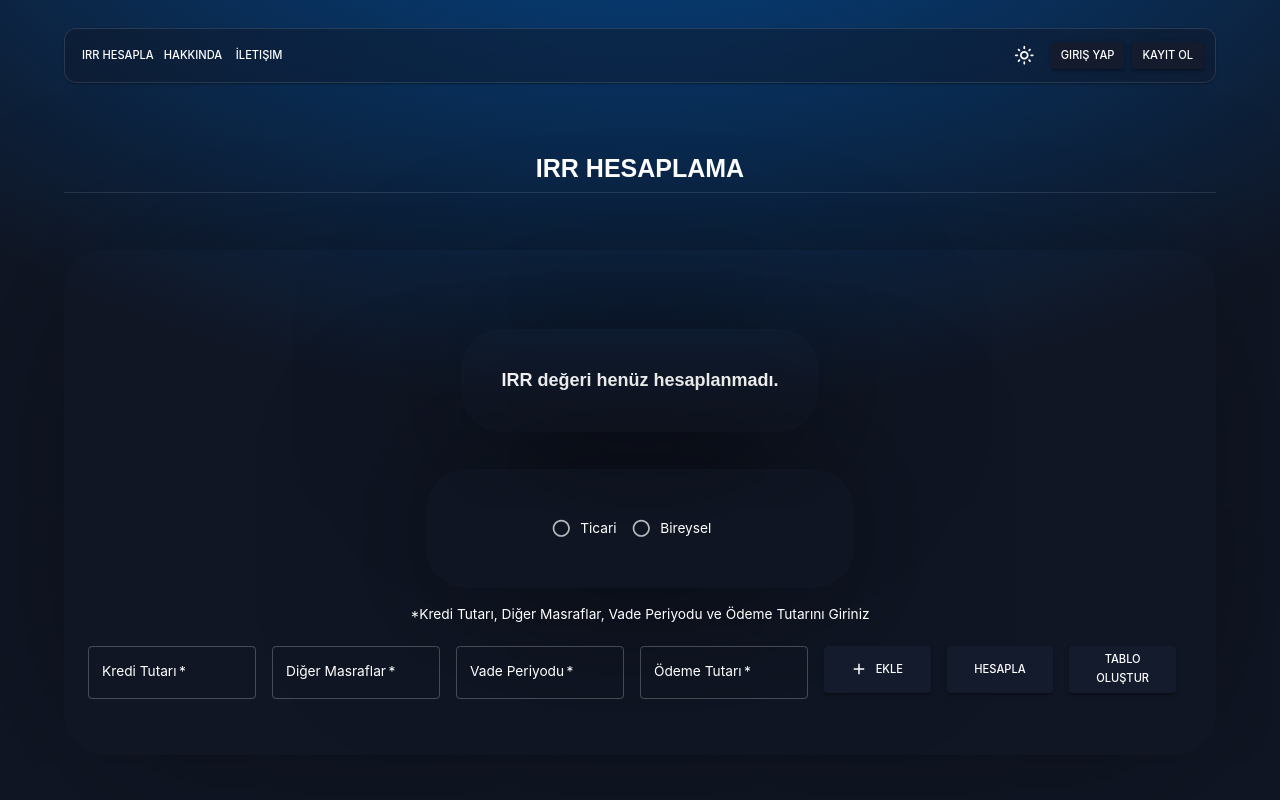
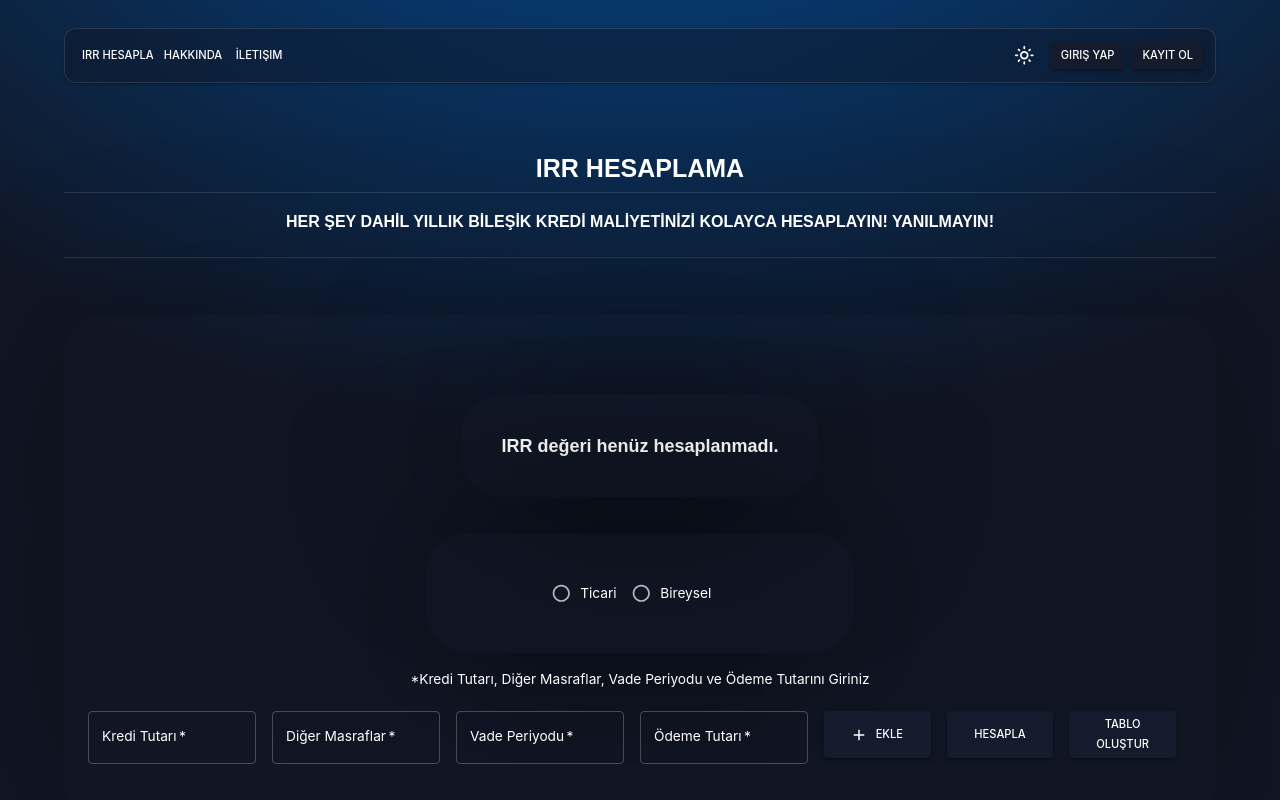
Before and after one commit to haticekatranciakgul/test.kredi-maliyeti-hesaplama, a React (Create React App) app: page / in a window 1280 px wide. Shown: the top 800 px of the page. Built offline with nearby package versions, Linux system fonts and the light colour scheme.

Commit message:
Add text

```diff
--- a/src/Pages/Calculate.js
+++ b/src/Pages/Calculate.js
@@ -147,8 +147,28 @@ function Calculate() {
                 }}>
                     IRR HESAPLAMA
                 </Typography>
+
+
             </Box>
             <Divider></Divider>
+            <Box sx={{ display: 'flex', justifyContent: 'center', }}>
+            <Typography variant="h1" gutterBottom sx={{
+                    fontSize: {
+                        xs: '10px',
+                        sm: '12px',
+                        md: '14px',
+                        lg: '16px',
+                    },
+                    fontWeight: 'bold',
+                    paddingBottom:'20px',
+                    paddingTop:'20px'
+                }}>
+                    HER ŞEY DAHİL YILLIK BİLEŞİK KREDİ MALİYETİNİZİ KOLAYCA HESAPLAYIN! YANILMAYIN!
+                </Typography>
+
+            </Box>
+
+                <Divider></Divider>
             <CreateTable tableData={tableData} />
 
             <Box sx={{
```
